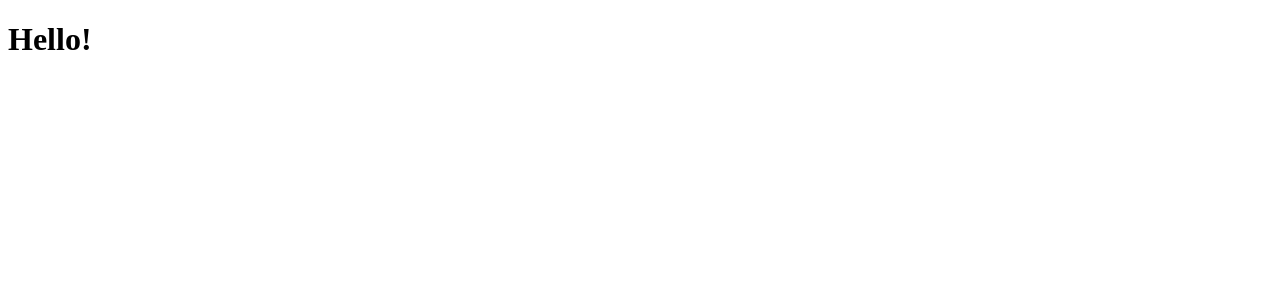
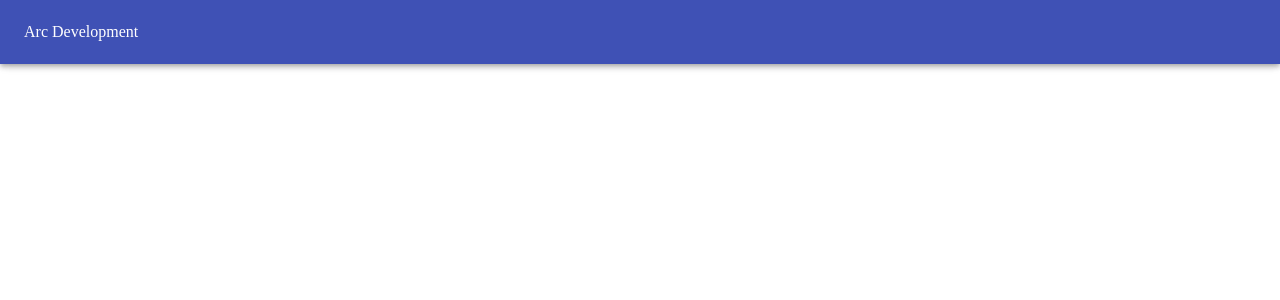
Before and after one commit to MuteBard/MaterialUIAttempt, a React (Create React App) app: page / in a window 1280 px wide. Shown: the top 300 px of the page. Built offline with nearby package versions, Linux system fonts and the light colour scheme.

Commit message:
Adding header

```diff
--- a/src/App.js
+++ b/src/components/App.js
@@ -1,8 +1,10 @@
 import React from 'react';
+import Header from '../components/ui/Header'
 
 function App() {
   return (
     <div className="App">
+      <Header/>
       <h1>Hello!</h1>
     </div>
   );
--- /dev/null
+++ b/src/components/ui/Header.js
@@ -0,0 +1,16 @@
+import React from 'react';
+import AppBar from '@material-ui/core/AppBar';
+import ToolBar from '@material-ui/core/ToolBar';
+
+
+function Header(props){
+  return(
+    <AppBar position="fixed">
+      <ToolBar>
+        Arc Development
+      </ToolBar>
+    </AppBar>
+  )
+}
+
+export default Header
--- a/src/index.js
+++ b/src/index.js
@@ -1,7 +1,7 @@
 import React from 'react';
 import ReactDOM from 'react-dom';
 
-import App from './App';
+import App from './components/App';
 
 
 ReactDOM.render(
```
